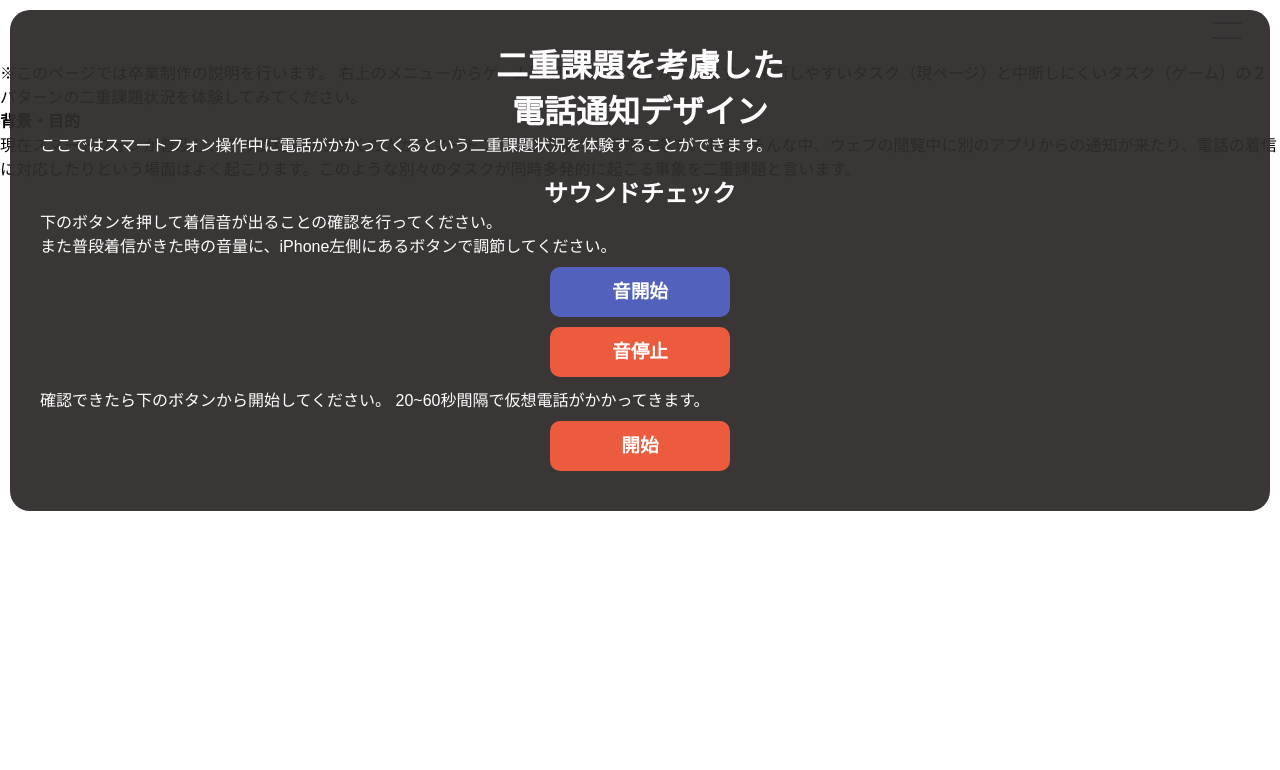
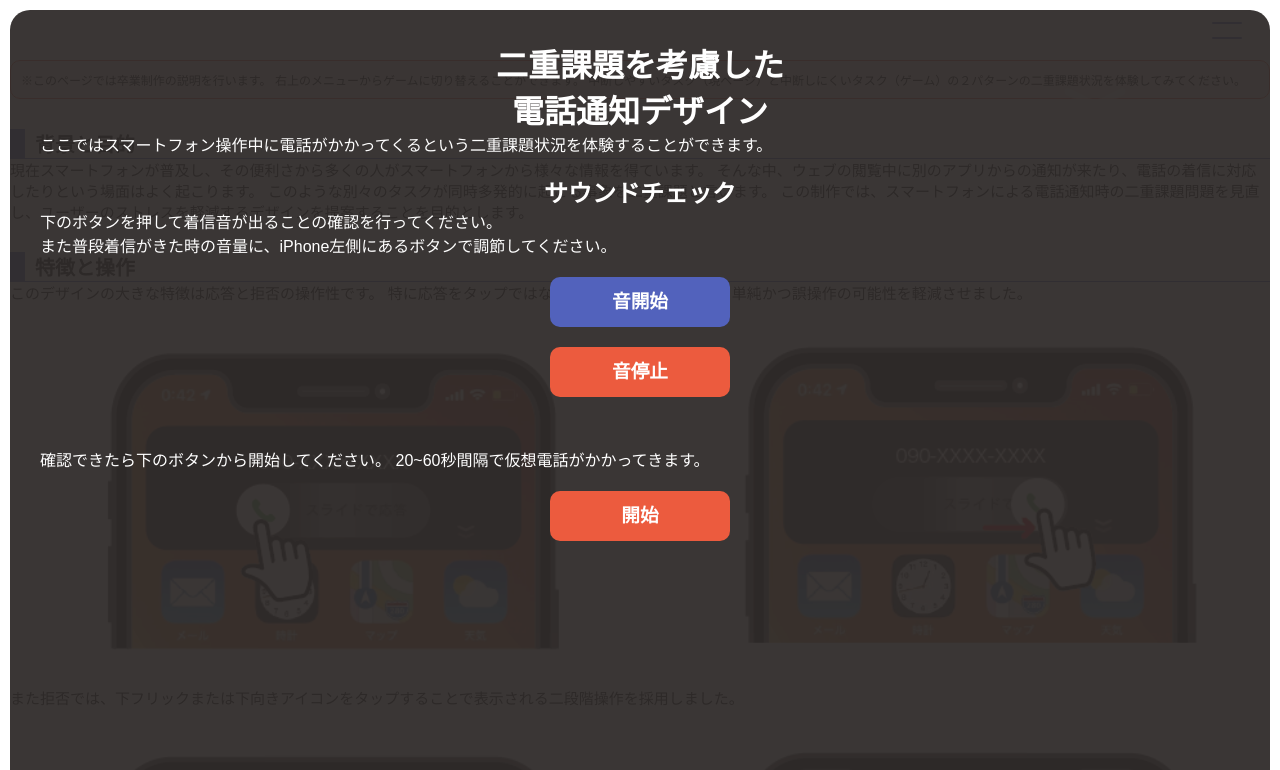
Before and after one commit to Minori07/sotsusei, a plain HTML site: page index.html in a window 1280 px wide. Shown: the top 770 px of the page. Drawn offline with nearby package versions, Linux system fonts and the light colour scheme; no server answers.

Commit message:
制作についてだいたい完了

```diff
--- a/index.html
+++ b/index.html
@@ -91,9 +91,34 @@
             右上のメニューからゲームに切り替えることができます。
             中断しやすいタスク（現ページ）と中断しにくいタスク（ゲーム）の２パターンの二重課題状況を体験してみてください。
         </p>
-        <section>
-            <h4>背景・目的</h4>
-            <p>現在スマートフォンが普及し、その便利さから多くの人がスマートフォンから様々な情報を得ています。そんな中、ウェブの閲覧中に別のアプリからの通知が来たり、電話の着信に対応したりという場面はよく起こります。このような別々のタスクが同時多発的に起こる事象を二重課題と言います。</p>
+        <section class="section-head">
+            <h4>背景と目的</h4>
+            <p>
+              現在スマートフォンが普及し、その便利さから多くの人がスマートフォンから様々な情報を得ています。
+              そんな中、ウェブの閲覧中に別のアプリからの通知が来たり、電話の着信に対応したりという場面はよく起こります。
+              このような別々のタスクが同時多発的に起こる事象を二重課題と言います。
+              この制作では、スマートフォンによる電話通知時の二重課題問題を見直し、ユーザーのストレスを軽減するデザインを提案することを目的とします。
+            </p>
+        </section>
+        <section class="section-head">
+          <h4>特徴と操作</h4>
+          <p>
+            このデザインの大きな特徴は応答と拒否の操作性です。
+            特に応答をタップではなくスワイプにすることで、単純かつ誤操作の可能性を軽減させました。
+            <img src="images/img1@4x.png" alt="">
+            また拒否では、下フリックまたは下向きアイコンをタップすることで表示される二段階操作を採用しました。
+            <img src="images/img2@4x.png" alt="">
+            このように応答と拒否の操作に明確な差異を作ることで、ユーザーが応答と拒否で迷うという負担を少しでも軽減できると考えました。
+            また、スワイプ操作や拒否ボタンのアイコンデザイン、配色は、一番ユーザーにとって馴染み深い従来のデザインを活用しました。
+            さらに通知表示は邪魔だが、拒否（相手に通知が行くこと）はしたくないという状況では上フリックで画面表示のみを消すことができます。
+            この時やはり応答したい、または拒否したとなった場合、左上に表示されている小さなアイコンからいつでも画面表示を戻すことができます。
+            <img src="images/img3@4x.png" alt="">
+          </p>
+        </section>
+        <section class="operation">
+          <h4>操作名称</h4>
+          <p>スワイプ：画面に触れ、その指先をスライドさせる</p>
+          <p>フリック：画面に触れ、その指先を素早く払う</p>
         </section>
       </div>
       <div class="game-cont none">
--- a/style.css
+++ b/style.css
@@ -215,13 +215,16 @@ img {
 .sound-check {
   background-color: rgb(48, 44, 43, 0.95);
   color: white;
-  position: absolute;
+  position: fixed;
   top: 10px;
   left: 10px;
+  right: 10px;
+  bottom: 10px;
   width: calc(100vw - 20px);
   padding: 30px;
   border-radius: 20px;
   z-index: 10;
+  overflow-y: auto;
 }
 
 .bl-btn {
@@ -233,7 +236,7 @@ img {
   text-align: center;
   line-height: 50px;
   color: white;
-  margin: 10px auto;
+  margin: 20px auto;
 }
 
 .rd-btn {
@@ -245,7 +248,7 @@ img {
   text-align: center;
   line-height: 50px;
   color: white;
-  margin: 10px auto;
+  margin: 20px auto 50px;
 }
 
 .notice-icon-wrap {
@@ -265,5 +268,40 @@ img {
 }
 
 .main-cont {
-  margin-top: 60px;
+  margin: 60px 10px 50px;
 }
+
+.attention {
+  font-size: 12px;
+  padding: 10px;
+  border: solid 1px #ec5b3e;
+  border-radius: 10px;
+  background-color: rgb(236, 91, 62, 0.15);
+}
+
+.section-head h4 {
+  border-bottom: solid 1px #5262bc;
+  border-left: solid 15px #5262bc;
+  padding-left: 10px;
+  margin-top: 30px;
+  font-size: 20px;
+}
+
+.section-head p {
+  font-size: 15px;
+}
+
+.section-head img {
+  width: 100%;
+}
+
+.operation h4 {
+  border-bottom: solid 1px #5262bc;
+  border-left: solid 15px #5262bc;
+  padding-left: 10px;
+  margin: 20px 0 5px;
+}
+
+.operation p {
+  font-size: 13px;
+}
```
Also changed, not shown: images/img1@4x.png (added), images/img2@4x.png (added), images/img3@4x.png (added), 1 other file.
